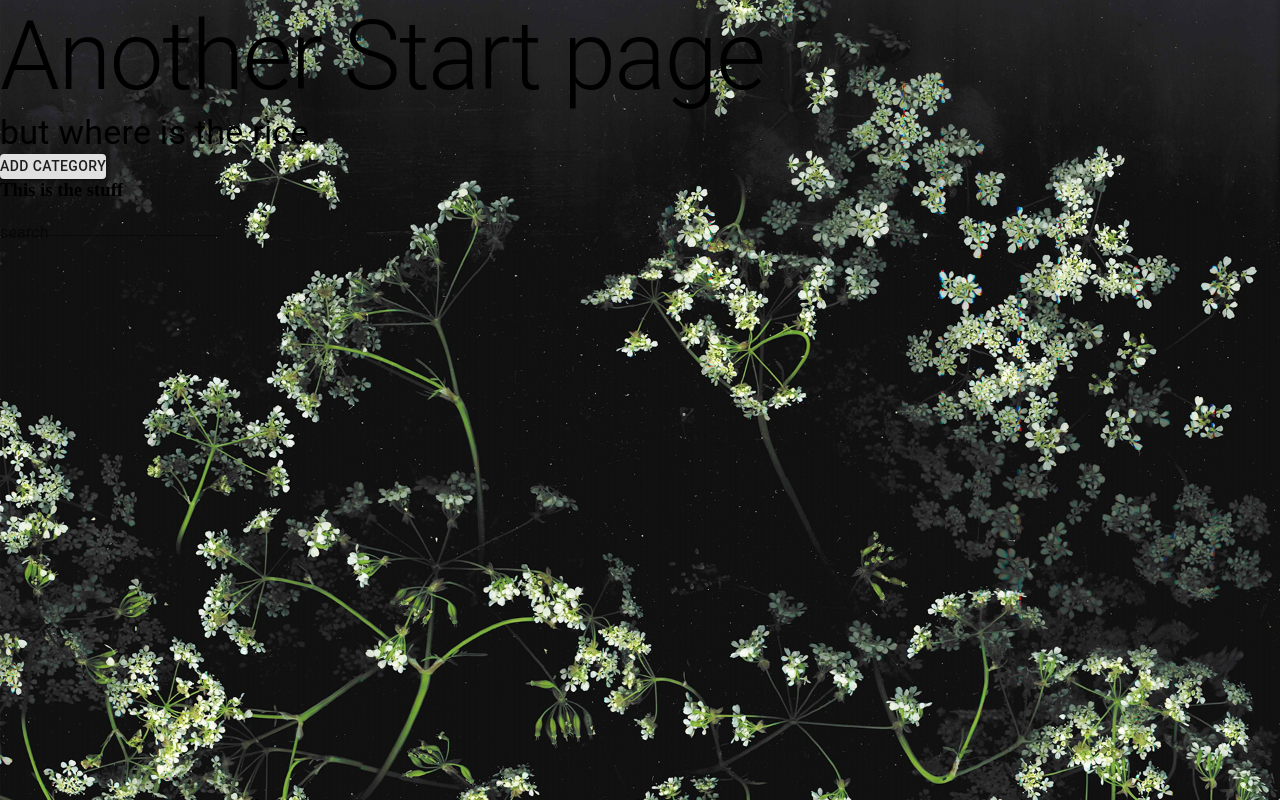
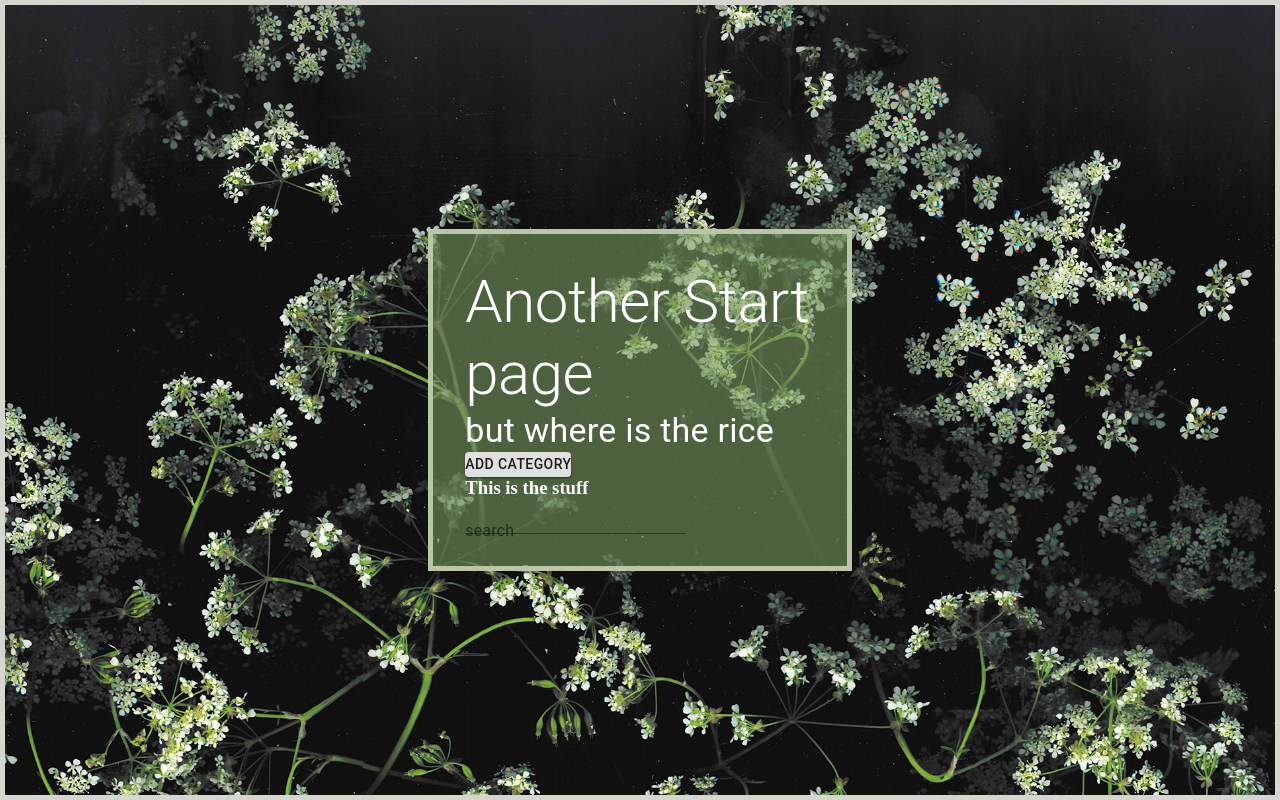
Before and after one commit to bubzling/startpage, a React (Create React App) app: page / in a window 1280 px wide. Built offline with nearby package versions, Linux system fonts and the light colour scheme.

Commit message:
background , container somewhat aight

```diff
--- a/src/app/App.jsx
+++ b/src/app/App.jsx
@@ -1,17 +1,17 @@
-import React, { useState } from 'react';
-import PropTypes from 'prop-types';
+import React, { useState } from "react";
+import PropTypes from "prop-types";
 
 import Listing from "../components/Links/Listing";
 import SearchBar from "../components/Search/SearchBar";
 import CatCreate from "../components/CatCreate/CatCreate";
 
-import useStyles from "./App.style"
+import useStyles from "./App.style";
 
-import { Box, Button, Container, Typography } from "@material-ui/core";
+import { Box, Button, Container, Typography,  Grid } from "@material-ui/core";
 
-const App = props => {
+const App = (props) => {
   const { list, categoryOp, linkOp } = props;
-    const [catDialog, setCatDialog ] = useState(false);
+  const [catDialog, setCatDialog] = useState(false);
 
   const toggleCatDialog = () => setCatDialog(!catDialog);
 
@@ -19,9 +19,12 @@ const App = props => {
   return (
     // bg has image
     // main container has a darker
-      <Box className={classes.contentContainer}>
-        <Typography variant="h1">Another Start page</Typography>
-        <Typography variant="h4">but where is the rice</Typography>
+    <Grid container className={classes.contentContainer}>
+      <Grid item xs={4} className={classes.contentBackground}>
+        <Box className={classes.content}>
+
+        <Typography variant='h2'>Another Start page</Typography>
+        <Typography variant='h4'>but where is the rice</Typography>
 
         {/* add new category */}
         <Button variant='contained' onClick={toggleCatDialog}>
@@ -30,17 +33,15 @@ const App = props => {
         <CatCreate open={catDialog} addCat={categoryOp.addCat} />
 
         {/* all links stuff */}
-        <Listing
-          list={list}
-          deleteCat={categoryOp.deleteCat}
-          linkOp={linkOp}
-        />
+        <Listing list={list} deleteCat={categoryOp.deleteCat} linkOp={linkOp} />
 
         {/* search bar */}
         <SearchBar />
         </Box>
-    )
-}
+      </Grid>
+    </Grid>
+  );
+};
 
 App.propTypes = {
   list: PropTypes.array.isRequired,
@@ -53,6 +54,6 @@ App.propTypes = {
     updateLink: PropTypes.func.isRequired,
     deleteLink: PropTypes.func.isRequired,
   }).isRequired,
-}
+};
 
-export default App
+export default App;
--- a/src/app/App.style.js
+++ b/src/app/App.style.js
@@ -8,6 +8,16 @@ const useStyles = makeStyles((theme) => ({
     backgroundPosition: "cover",
     backgroundRepeat: "no-repeat",
     backgroundSize: "cover",
+    border: "5px solid #d4d6cf",
+  },
+  contentBackground: {
+    backgroundColor: "rgba(119,152,96,0.6)",
+    margin: "auto",
+    border: "5px solid #b9c7a7",
+  },
+  content: {
+    padding: "2em !important",
+    color: "white",
   },
 }));
 
```
Lines whose indentation alone changed are shown as unchanged.
